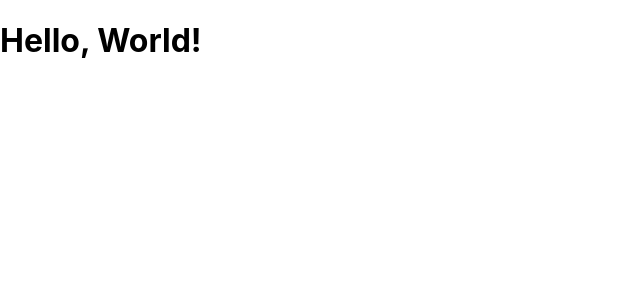
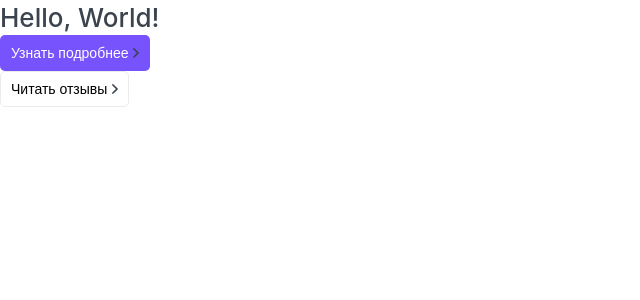
Before and after one commit to Filippoussis/my-nextjs-app, a Next.js app: page / in a window 1280 px wide. Shown: the top 300 px of the page, without its empty margins (0-640 px from the left). Built offline with nearby package versions, Linux system fonts and the light colour scheme.

Commit message:
feat: create components Htag, Button, Array

```diff
--- /dev/null
+++ b/components/Button/Button.module.css
@@ -0,0 +1,41 @@
+.button {
+  appearance: none;
+  border: none;
+  padding: 10px;
+  border-radius: 5px;
+  border: 1px solid transparent;
+  font-size: 14px;
+  line-height: 14px;
+  font-weight: 400;
+  background-color: transparent;
+  cursor: pointer;
+  transition: background-color 0.3s;
+}
+
+.primary {
+  font-size: 14px;
+  line-height: 14px;
+  font-weight: 400;
+  background-color: var(--primary);
+  color: var(--white);
+}
+
+.primary:hover {
+  background-color: tomato;
+}
+
+.secondary {
+  border-color: #ebebeb;
+  background-color: var(--white);
+  color: var(--black);
+}
+
+.secondary:hover {
+  background-color: #ebebeb;
+}
+
+.icon {
+  display: flex;
+  align-items: center;
+  gap: 5px;
+}
--- /dev/null
+++ b/components/Button/Button.tsx
@@ -0,0 +1,21 @@
+import { FC } from 'react';
+import cn from 'classnames';
+import { ButtonProps } from './Button.props';
+import { Arrow } from '../Icons/Arrow/Arrow';
+
+import styles from './Button.module.css';
+
+export const Button: FC<ButtonProps> = ({ children, appearance, icon }) => {
+  return (
+    <button
+      className={cn(styles.button, {
+        [styles.primary]: appearance === 'primary',
+        [styles.secondary]: appearance === 'secondary',
+        [styles.icon]: icon,
+      })}
+    >
+      {children}
+      {icon && <Arrow />}
+    </button>
+  );
+};
--- /dev/null
+++ b/components/Htag/Htag.module.css
@@ -0,0 +1,26 @@
+.h1 {
+  margin-top: 0;
+  margin-bottom: 0;
+  font-size: 26px;
+  line-height: 35px;
+  font-weight: 500;
+  color: #3b434e;
+}
+
+.h2 {
+  margin-top: 0;
+  margin-bottom: 0;
+  font-size: 22px;
+  line-height: 30px;
+  font-weight: 500;
+  color: #3b434e;
+}
+
+.h3 {
+  margin-top: 0;
+  margin-bottom: 0;
+  font-size: 20px;
+  line-height: 27px;
+  font-weight: 600;
+  color: #3b434e;
+}
--- /dev/null
+++ b/components/Htag/Htag.props.ts
@@ -0,0 +1,6 @@
+import { HTMLAttributes, ReactNode } from 'react';
+
+export interface HtagProps extends HTMLAttributes<HTMLHeadingElement> {
+  tag: 'h1' | 'h2' | 'h3';
+  children: ReactNode;
+}
--- /dev/null
+++ b/components/Htag/Htag.tsx
@@ -0,0 +1,16 @@
+import { FC } from 'react';
+import { HtagProps } from './Htag.props';
+import styles from './Htag.module.css';
+
+export const Htag: FC<HtagProps> = ({ children, tag }) => {
+  switch (tag) {
+    case 'h1':
+      return <h1 className={styles.h1}>{children}</h1>;
+    case 'h2':
+      return <h2 className={styles.h2}>{children}</h2>;
+    case 'h3':
+      return <h3 className={styles.h3}>{children}</h3>;
+    default:
+      return <></>;
+  }
+};
--- /dev/null
+++ b/components/Icons/Arrow/Arrow.tsx
@@ -0,0 +1,21 @@
+import { FC } from 'react';
+
+interface ArrowProps {
+  width?: string;
+  height?: string;
+  fill?: string;
+}
+
+export const Arrow: FC<ArrowProps> = ({ width = '6', height = '10', fill = '#3B434E' }) => {
+  return (
+    <svg
+      width={width}
+      height={height}
+      viewBox='0 0 6 10'
+      fill={fill}
+      xmlns='http://www.w3.org/2000/svg'
+    >
+      <path d='M5.7154 4.6098L1.26527 0.159755C1.16235 0.0567475 1.02495 0 0.878448 0C0.731945 0 0.594548 0.0567475 0.491622 0.159755L0.163901 0.487394C-0.0493491 0.700889 -0.0493491 1.04788 0.163901 1.26105L3.90078 4.99793L0.159755 8.73895C0.0568288 8.84196 0 8.97928 0 9.1257C0 9.27228 0.0568288 9.4096 0.159755 9.51269L0.487476 9.84025C0.590483 9.94325 0.727799 10 0.874302 10C1.0208 10 1.1582 9.94325 1.26113 9.84025L5.7154 5.38614C5.81857 5.2828 5.87524 5.14484 5.87491 4.99817C5.87524 4.85094 5.81857 4.71305 5.7154 4.6098Z' />
+    </svg>
+  );
+};
--- a/pages/index.tsx
+++ b/pages/index.tsx
@@ -1,3 +1,22 @@
+import { Button } from '../components/Button/Button';
+import { Htag } from '../components/Htag/Htag';
+
 export default function Home() {
-  return <h1>Hello, World!</h1>;
+  return (
+    <>
+      <Htag tag='h1'>Hello, World!</Htag>
+      <Button
+        appearance='primary'
+        icon
+      >
+        Узнать подробнее
+      </Button>
+      <Button
+        appearance='secondary'
+        icon
+      >
+        Читать отзывы
+      </Button>
+    </>
+  );
 }
```
Also changed, not shown: components/Button/Button.props.ts (added, +7 -0 lines).
